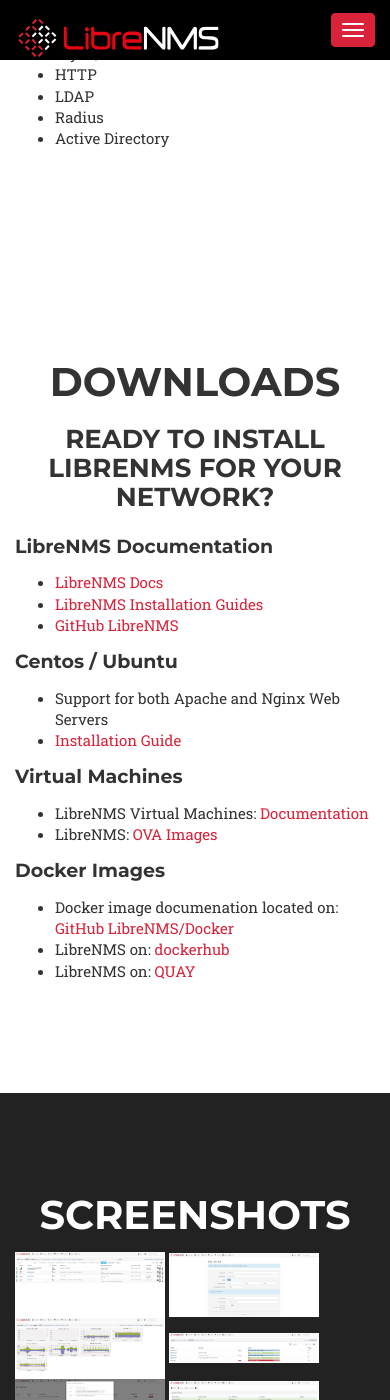
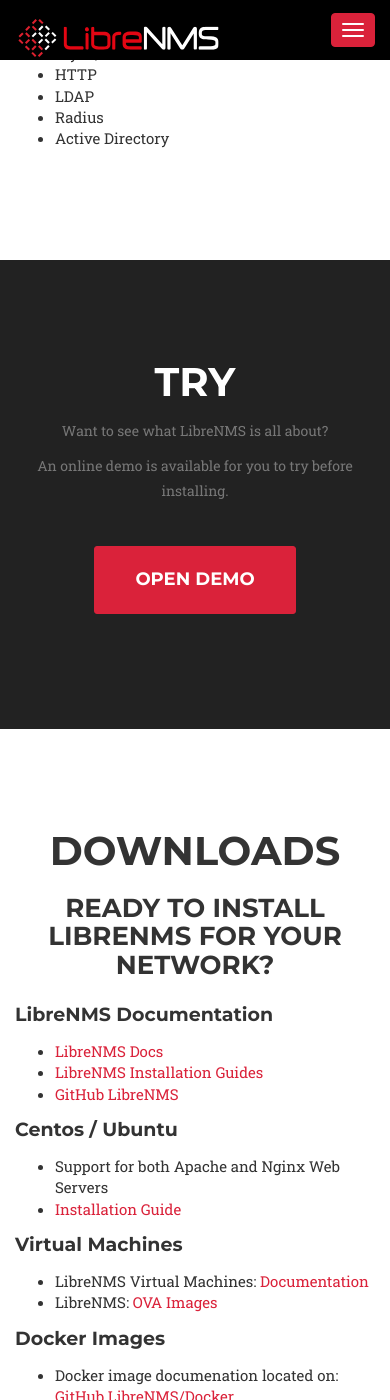
Before and after one commit to librenms/librenms.github.io, a Jekyll site: the page built from index.html, in a window 390 px wide and 1400 px high, scrolled down 2609 px. Built offline with Jekyll 4.4.1, drawn with Linux system fonts in a browser that asks for light colours; some web fonts are replaced.

Commit message:
Shop and Demo

```diff
--- a/_includes/head.html
+++ b/_includes/head.html
@@ -25,7 +25,6 @@
     <!-- Custom CSS & Bootstrap Core CSS - Uses Bootswatch Flatly Theme: http://bootswatch.com/flatly/ -->
     <link rel="stylesheet" href="/css/bootstrap.min.css">
     <link rel="stylesheet" href="/css/agency.css">
-    <link rel="stylesheet" href="/css/prettyPhoto.css">
 
     <!-- Custom Fonts -->
     <link rel="stylesheet" href="/css/font-awesome.min.css">
--- a/_includes/header.html
+++ b/_includes/header.html
@@ -1,54 +1,5 @@
-<!-- Navigation -->
-<nav class="navbar navbar-default navbar-fixed-top navbar-inverse navbar-black">
-    <div class="container">
-        <!-- Brand and toggle get grouped for better mobile display -->
-        <div class="navbar-header page-scroll">
-            <button type="button" class="navbar-toggle" data-toggle="collapse" data-target="#bs-example-navbar-collapse-1">
-                <span class="sr-only">Toggle navigation</span>
-                <span class="icon-bar"></span>
-                <span class="icon-bar"></span>
-                <span class="icon-bar"></span>
-            </button>
-            <a class="navbar-brand page-scroll hidden-md" href="#page-top"><img src="/images/LibreNMS-Logo-Black.png" srcset="/images/LibreNMS-Logo.svg" alt="LibreNMS" width="207" height="38"></a>
-        </div>
-
-        <!-- Collect the nav links, forms, and other content for toggling -->
-        <div class="collapse navbar-collapse" id="bs-example-navbar-collapse-1">
-            <ul class="nav navbar-nav navbar-right">
-                <li class="hidden">
-                    <a href="#page-top"></a>
-                </li>
-                <li>
-                    <a class="page-scroll" href="#features">Features</a>
-                </li>
-<!--
-                <li>
-                    <a class="page-scroll" href="#try">Try</a>
-                </li>
--->
-                <li>
-                    <a class="page-scroll" href="#downloads">Downloads</a>
-                </li>
-                <li>
-                    <a class="page-scroll" href="#screenshots">Screenshots</a>
-                </li>
-                <li>
-                    <a class="page-scroll" href="#support">Support</a>
-                </li>
-                <li>
-                    <a class="page-scroll" href="#thanks">Thanks</a>
-                </li>
-                <li>
-                    <a href="http://docs.librenms.org">Docs</a>
-                </li>
-            </ul>
-        </div>
-        <!-- /.navbar-collapse -->
-    </div>
-    <!-- /.container-fluid -->
-</nav>
 <!-- Header -->
-<header>
+<header class="librenms-header">
     <div class="container">
         <div class="intro-text">
             <div class="intro-lead-in">Welcome to LibreNMS, a fully featured network monitoring system that provides a wealth of features and device support.</div>
--- /dev/null
+++ b/_includes/nav.html
@@ -0,0 +1,50 @@
+<!-- Navigation -->
+<nav class="navbar navbar-default navbar-fixed-top navbar-inverse navbar-black">
+    <div class="container">
+        <!-- Brand and toggle get grouped for better mobile display -->
+        <div class="navbar-header page-scroll">
+            <button type="button" class="navbar-toggle" data-toggle="collapse" data-target="#bs-example-navbar-collapse-1">
+                <span class="sr-only">Toggle navigation</span>
+                <span class="icon-bar"></span>
+                <span class="icon-bar"></span>
+                <span class="icon-bar"></span>
+            </button>
+            <a class="navbar-brand page-scroll hidden-md" href="#page-top"><img src="/images/LibreNMS-Logo-Black.png" srcset="/images/LibreNMS-Logo.svg" alt="LibreNMS" width="207" height="38"></a>
+        </div>
+
+        <!-- Collect the nav links, forms, and other content for toggling -->
+        <div class="collapse navbar-collapse" id="bs-example-navbar-collapse-1">
+            <ul class="nav navbar-nav navbar-right">
+                <li class="hidden">
+                    <a href="#page-top"></a>
+                </li>
+                <li>
+                    <a class="page-scroll" href="/#features">Features</a>
+                </li>
+                <li>
+                    <a class="page-scroll" href="/#try">Try</a>
+                </li>
+                <li>
+                    <a class="page-scroll" href="/#downloads">Downloads</a>
+                </li>
+                <li>
+                    <a class="page-scroll" href="/#screenshots">Screenshots</a>
+                </li>
+                <li>
+                    <a class="page-scroll" href="/#support">Support</a>
+                </li>
+                <li>
+                    <a class="page-scroll" href="/#thanks">Thanks</a>
+                </li>
+                <li>
+                    <a href="/shop">Shop</a>
+                </li>
+                <li>
+                    <a href="http://docs.librenms.org">Docs</a>
+                </li>
+            </ul>
+        </div>
+        <!-- /.navbar-collapse -->
+    </div>
+    <!-- /.container-fluid -->
+</nav>
--- a/_includes/try.html
+++ b/_includes/try.html
@@ -4,9 +4,8 @@
         <div class="row">
             <div class="col-lg-12 text-center text-muted">
                 <h2 class="section-heading">Try</h2>
+                <p class="section-subheading">Want to see what LibreNMS is all about?</p>
                 <p class="section-subheading">An online demo is available for you to try before installing.</p>
-                <p class="section-subheading">You can login to the demo at <a href="https://demo.librenms.org">https://demo.librenms.org</a> or click 'Login' below.</p>
-                <p class="section-subheading">Username: demo / Password: demo.</p>
             </div>
         </div>
         <div class="row">
@@ -14,17 +13,17 @@
                 <form class="form-horizontal" role="form" action="https://demo.librenms.org/demo" method="GET" name="logonform">
                     <div class="form-group">
                         <div class="col-sm-offset-4 col-sm-4">
-                            <input type="text" name="username" id="username" class="form-control" placeholder="Username" required value="demo" />
+                            <input type="hidden" name="username" id="username" class="form-control" placeholder="Username" required value="demo" />
                         </div>
                     </div>
                     <div class="form-group">
                         <div class="col-sm-offset-4 col-sm-4">
-                            <input type="password" name="password" id="password" class="form-control" placeholder="Password" value="demo" />
+                            <input type="hidden" name="password" id="password" class="form-control" placeholder="Password" value="demo" />
                         </div>
                     </div>
                     <div class="form-group">
-                        <div class="col-sm-offset-4 col-sm-4">
-                            <button type="submit" class="page-scroll btn btn-xl" name="submit" type="submit">Login</button>
+                        <div class="col-sm-offset-4 col-sm-4 text-center">
+                            <button type="submit" class="page-scroll btn btn-xl" name="submit">Open Demo</button>
                         </div>
                     </div>
                 </form>
--- a/_layouts/default.html
+++ b/_layouts/default.html
@@ -6,8 +6,10 @@
 
     <body id="page-top" class="index">
 
+    {% include nav.html %}
     {% include header.html %}
     {% include features.html %}
+    {% include try.html %}
     {% include downloads.html %}
     {% include screenshots.html %}
     {% include support.html %}
--- a/css/agency.css
+++ b/css/agency.css
@@ -269,7 +269,7 @@
     }
 }
 
-header {
+header.librenms-header {
     text-align: center;
     color: #fff;
     background-attachment: scroll;
--- /dev/null
+++ b/shop.html
@@ -0,0 +1,3 @@
+---
+layout: shopping
+---
```
Also changed, not shown: _layouts/shopping.html (added, +23 -0 lines), Gemfile.lock.
